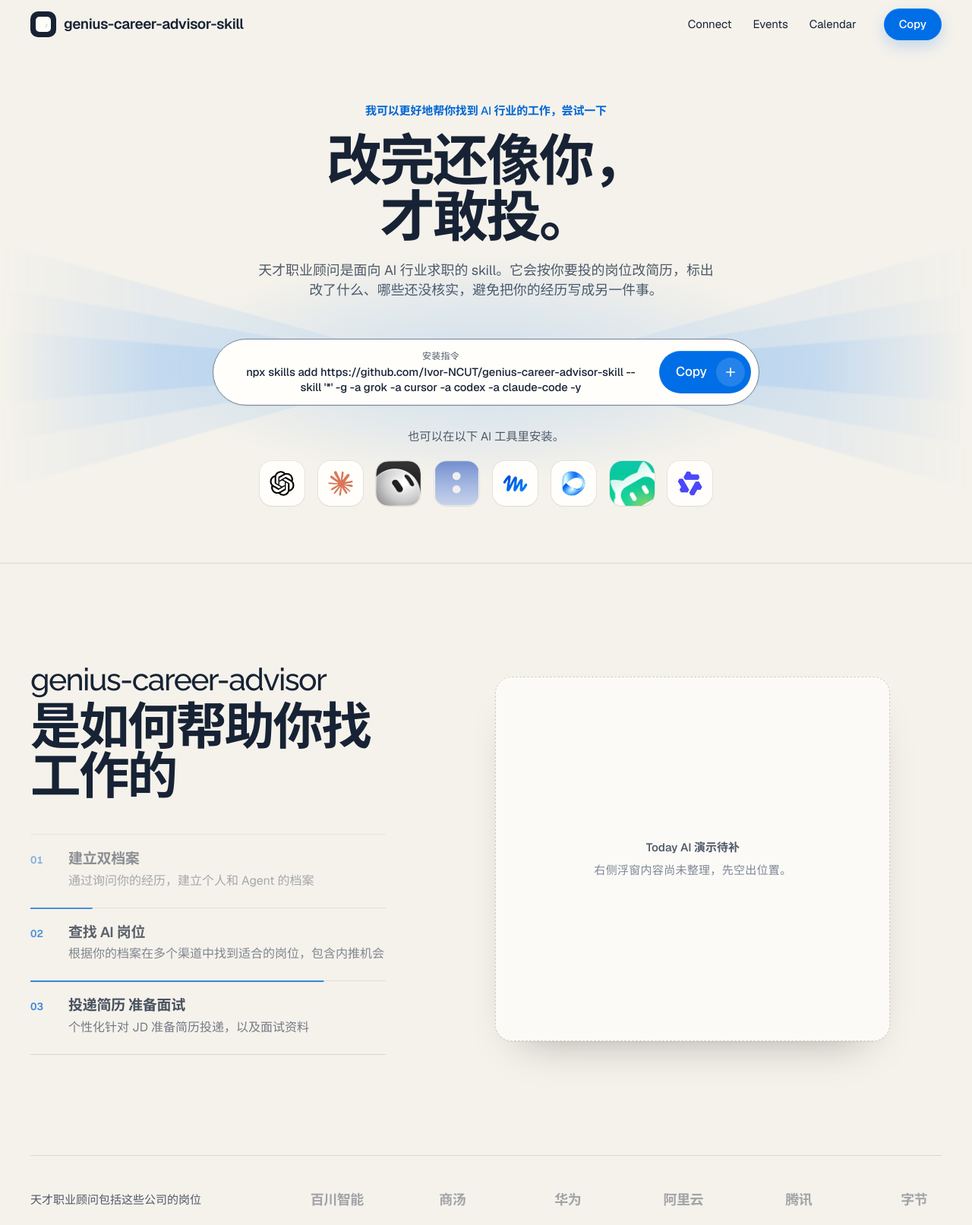
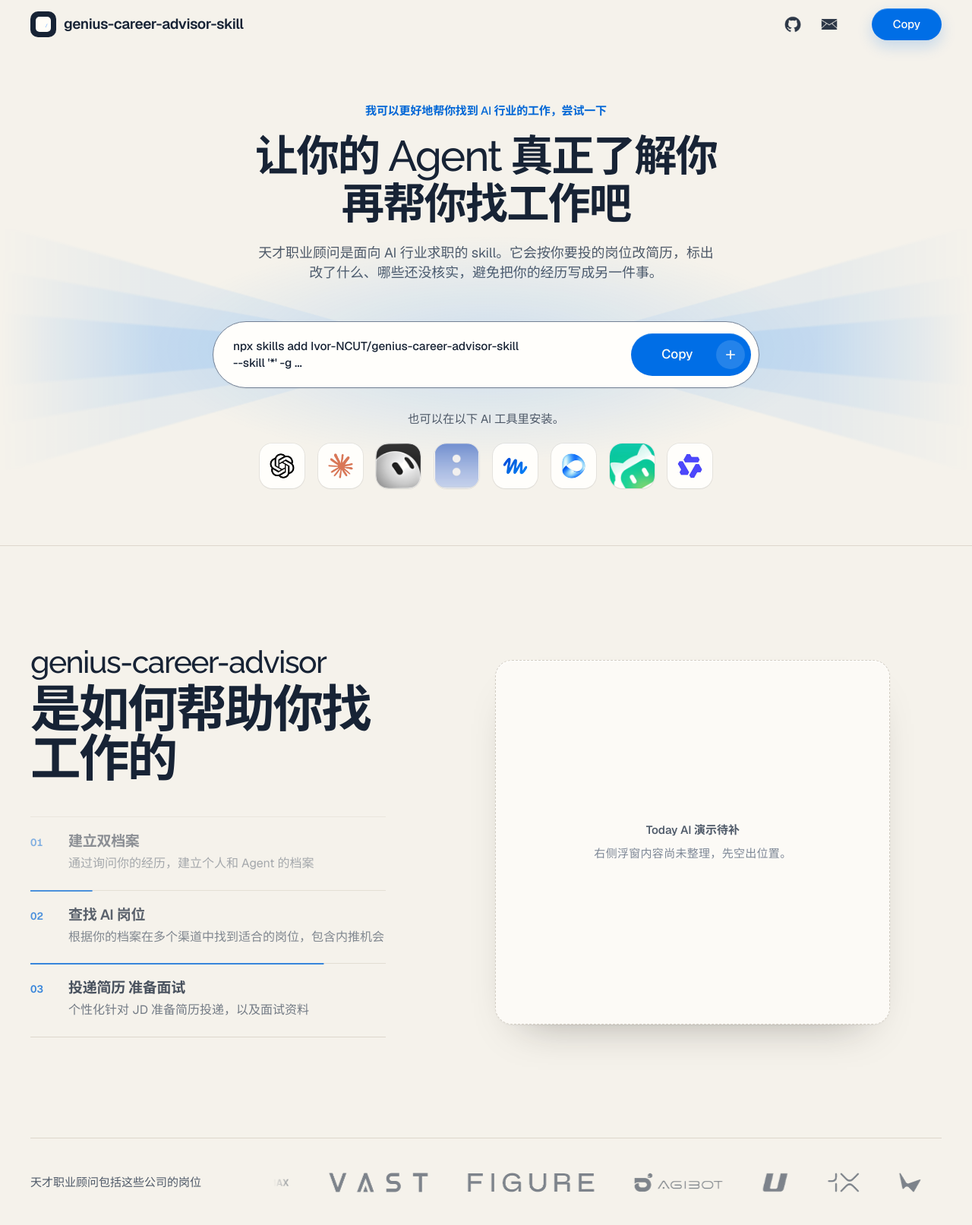
Before and after one commit to Ivor-NCUT/genius-career-advisor-skill, a plain HTML site: page index.html in a window 1280 px wide. Shown: the top 1613 px of the page at 76% size. Drawn offline with Linux system fonts and the light colour scheme.

Commit message:
Update landing: new hero slogan, official company marks, header icons, typewriter install command

```diff
--- a/index.html
+++ b/index.html
@@ -3,7 +3,7 @@
 <head>
   <meta charset="utf-8" />
   <meta name="viewport" content="width=device-width, initial-scale=1" />
-  <title>天才职业顾问 — 改完还像你，才敢投</title>
+  <title>天才职业顾问 — 让你的 Agent 真正了解你再帮你找工作吧</title>
   <meta name="description" content="天才职业顾问是面向 AI 行业求职的 skill。它会按你要投的岗位改简历，标出改了什么、哪些还没核实，避免把你的经历写成另一件事。" />
   <link rel="stylesheet" href="styles.css" />
 </head>
@@ -15,10 +15,13 @@
           <span class="brand-mark"><svg viewBox="0 0 32 32" aria-hidden="true"><rect width="32" height="32" rx="8" fill="currentColor"/><path fill="#fffdf8" d="M9 10.5h9.5a3.5 3.5 0 0 1 0 7H13v4.2H9V10.5zm4 3.2h4.2a1.3 1.3 0 1 0 0-2.6H13v2.6z"/><path fill="#7eb6ff" d="M20.2 22.2 24 14.8l.9.5-3.8 7.4z"/></svg></span>
           <span class="brand-name">genius-career-advisor-skill</span>
         </a>
-        <nav class="nav-links" aria-label="主导航">
-          <a href="https://github.com/Ivor-NCUT/genius-career-advisor-skill" target="_blank" rel="noopener">Connect</a>
-          <a href="#">Events</a>
-          <a href="#">Calendar</a>
+        <nav class="nav-links nav-icons" aria-label="主导航">
+          <a class="nav-icon" href="https://github.com/Ivor-NCUT/genius-career-advisor-skill" target="_blank" rel="noopener" aria-label="GitHub">
+            <img src="assets/nav/github.png" width="128" height="128" alt="" />
+          </a>
+          <a class="nav-icon" href="mailto:hiring@aimanziyi.vip" aria-label="联系我们">
+            <img src="assets/nav/email.png" width="128" height="128" alt="" />
+          </a>
         </nav>
         <button type="button" class="nav-cta" data-copy>Copy</button>
       </div>
@@ -30,8 +33,8 @@
           <div class="hero-head">
             <p class="kicker">我可以更好地帮你找到 AI 行业的工作，尝试一下</p>
             <h1 class="hero-title" id="hero-title">
-              <span class="ln"><span>改完还像你，</span></span>
-              <span class="ln"><span>才敢投。</span></span>
+              <span class="ln"><span>让你的 Agent 真正了解你</span></span>
+              <span class="ln"><span>再帮你找工作吧</span></span>
             </h1>
             <p class="hero-def">天才职业顾问是面向 AI 行业求职的 skill。它会按你要投的岗位改简历，标出改了什么、哪些还没核实，避免把你的经历写成另一件事。</p>
           </div>
@@ -42,7 +45,9 @@
               <div class="composer" id="composer" data-position="hero" role="group" aria-label="安装指令">
           <div class="composer-main">
           <span class="composer-prefix">安装指令</span>
-          <div class="composer-text" title="npx skills add https://github.com/Ivor-NCUT/genius-career-advisor-skill --skill '*' -g -a grok -a cursor -a codex -a claude-code -y">npx skills add https://github.com/Ivor-NCUT/genius-career-advisor-skill --skill '*' -g -a grok -a cursor -a codex -a claude-code -y</div>
+          <div class="composer-text" title="npx skills add https://github.com/Ivor-NCUT/genius-career-advisor-skill --skill '*' -g -a grok -a cursor -a codex -a claude-code -y">
+            <span class="composer-typed"></span><span class="composer-caret" aria-hidden="true"></span>
+          </div>
           </div>
           <button type="button" class="composer-btn" data-copy aria-label="复制安装指令">
             <span class="composer-btn-label">Copy</span>
@@ -169,41 +174,34 @@
           <div class="logos">
             <p class="logos-lede">天才职业顾问包括这些公司的岗位</p>
             <div class="logo-viewport">
-              <div class="logo-marquee" tabindex="0" aria-label="岗位相关公司名称滚动展示">
+              <div class="logo-marquee" tabindex="0" aria-label="相关公司商标滚动展示">
                 <div class="logo-track">
-                  <div class="logo-group"><span class="logo-word">月之暗面</span>
-            <span class="logo-word">智谱</span>
-            <span class="logo-word is-en">MiniMax</span>
-            <span class="logo-word is-en">Vast</span>
-            <span class="logo-word">百川智能</span>
-            <span class="logo-word">商汤</span>
-            <span class="logo-word">华为</span>
-            <span class="logo-word">阿里云</span>
-            <span class="logo-word">腾讯</span>
-            <span class="logo-word">字节</span>
-            <span class="logo-word is-en">Kimi</span>
-            <span class="logo-word is-en">Zhipu</span>
-            <span class="logo-word">具身智能</span>
-            <span class="logo-word">世界模型</span>
-            <span class="logo-word is-en">Person</span>
-            <span class="logo-word is-en">Agent</span></div>
-                  <div class="logo-group" aria-hidden="true"><span class="logo-word">月之暗面</span>
-            <span class="logo-word">智谱</span>
-            <span class="logo-word is-en">MiniMax</span>
-            <span class="logo-word is-en">Vast</span>
-            <span class="logo-word">百川智能</span>
-            <span class="logo-word">商汤</span>
-            <span class="logo-word">华为</span>
-            <span class="logo-word">阿里云</span>
-            <span class="logo-word">腾讯</span>
-            <span class="logo-word">字节</span>
-            <span class="logo-word is-en">Kimi</span>
-            <span class="logo-word is-en">Zhipu</span>
-            <span class="logo-word">具身智能</span>
-            <span class="logo-word">世界模型</span>
-            <span class="logo-word is-en">Person</span>
-            <span class="logo-word is-en">Agent</span></div>
+                  <div class="logo-group">
+            <span class="logo-mark"><img src="assets/companies/kimi.png" alt="Kimi 月之暗面" height="96" /></span>
+            <span class="logo-mark"><img src="assets/companies/zhipu.png" alt="智谱" height="96" /></span>
+            <span class="logo-mark"><img src="assets/companies/minimax.png" alt="MiniMax" height="96" /></span>
+            <span class="logo-mark"><img src="assets/companies/vast.png" alt="VAST" height="96" /></span>
+            <span class="logo-mark"><img src="assets/companies/figure.png" alt="Figure" height="96" /></span>
+            <span class="logo-mark"><img src="assets/companies/agibot.png" alt="AgiBot 智元" height="96" /></span>
+            <span class="logo-mark"><img src="assets/companies/unitree.png" alt="Unitree 宇树" height="96" /></span>
+            <span class="logo-mark"><img src="assets/companies/onex.png" alt="1X" height="96" /></span>
+            <span class="logo-mark"><img src="assets/companies/worldlabs.png" alt="World Labs" height="96" /></span>
+            <span class="logo-mark"><img src="assets/companies/rabbit.png" alt="rabbit" height="96" /></span>
+                  </div>
+                  <div class="logo-group" aria-hidden="true">
+            <span class="logo-mark"><img src="assets/companies/kimi.png" alt="Kimi 月之暗面" height="96" /></span>
+            <span class="logo-mark"><img src="assets/companies/zhipu.png" alt="智谱" height="96" /></span>
+            <span class="logo-mark"><img src="assets/companies/minimax.png" alt="MiniMax" height="96" /></span>
+            <span class="logo-mark"><img src="assets/companies/vast.png" alt="VAST" height="96" /></span>
+            <span class="logo-mark"><img src="assets/companies/figure.png" alt="Figure" height="96" /></span>
+            <span class="logo-mark"><img src="assets/companies/agibot.png" alt="AgiBot 智元" height="96" /></span>
+            <span class="logo-mark"><img src="assets/companies/unitree.png" alt="Unitree 宇树" height="96" /></span>
+            <span class="logo-mark"><img src="assets/companies/onex.png" alt="1X" height="96" /></span>
+            <span class="logo-mark"><img src="assets/companies/worldlabs.png" alt="World Labs" height="96" /></span>
+            <span class="logo-mark"><img src="assets/companies/rabbit.png" alt="rabbit" height="96" /></span>
+                  </div>
                 </div>
+              </div>
               </div>
             </div>
           </div>
@@ -722,8 +720,9 @@
         </div>
         <div class="foot-col">
           <h3>关注</h3>
-          <a href="#">小红书</a>
-          <a href="#">微信</a>
+          <a href="https://www.xiaohongshu.com/user/profile/687d02d2000000001b02299f?xsec_token=YBA0YrCKdgMKFVh4WhEuNikZ-92KOybsK4Ix4PGqwj5w0=&amp;xsec_source=app_share&amp;xhsshare=CopyLink&amp;shareRedId=ODo2M0Y2OUI2NzUyOTgwNjZJOTc7PD09&amp;apptime=1787317677&amp;share_id=91758d3cd4c0421ab0763ffef0575c74" target="_blank" rel="noopener">小红书</a>
+          <button type="button" class="foot-copy" data-copy-wechat>微信</button>
+          <a href="https://m.okjike.com/users/5e6497e7-a69f-422b-af6e-baf0fc07b512?ref=PROFILE_CARD&amp;utm_source=user_card" target="_blank" rel="noopener">即刻</a>
         </div>
         <div class="foot-col">
           <h3>联系</h3>
--- a/main.js
+++ b/main.js
@@ -2,13 +2,12 @@
   const CMD = "npx skills add https://github.com/Ivor-NCUT/genius-career-advisor-skill --skill '*' -g -a grok -a cursor -a codex -a claude-code -y";
 
   /* ---------- Copy ---------- */
-  const copied = new Set();
-  async function copyCommand(btn) {
+  async function writeClipboard(text) {
     try {
-      await navigator.clipboard.writeText(CMD);
+      await navigator.clipboard.writeText(text);
     } catch {
       const ta = document.createElement("textarea");
-      ta.value = CMD;
+      ta.value = text;
       ta.setAttribute("readonly", "");
       ta.style.position = "fixed";
       ta.style.left = "-9999px";
@@ -17,14 +16,17 @@
       document.execCommand("copy");
       ta.remove();
     }
+  }
+  async function copyCommand(btn) {
+    await writeClipboard(CMD);
     const targets = [btn, ...document.querySelectorAll("[data-copy]")].filter(Boolean);
     targets.forEach((el) => {
       el.classList.add("is-copied");
       if (el.matches(".composer-btn")) {
         const label = el.querySelector(".composer-btn-label");
-        if (label) label.textContent = "已复制";
+        if (label) label.textContent = "copied";
       } else if (el.matches(".nav-cta")) {
-        el.textContent = "已复制";
+        el.textContent = "copied";
       }
     });
     clearTimeout(copyCommand._t);
@@ -46,6 +48,33 @@
       copyCommand(el);
     });
   });
+  document.querySelectorAll("[data-copy-wechat]").forEach((el) => {
+    el.addEventListener("click", async () => {
+      await writeClipboard("FH01xy");
+      const prev = el.textContent;
+      el.textContent = "copied";
+      clearTimeout(el._t);
+      el._t = setTimeout(() => { el.textContent = prev; }, 1800);
+    });
+  });
+
+  /* ---------- Install command typewriter ---------- */
+  const DISPLAY_CMD = "npx skills add Ivor-NCUT/genius-career-advisor-skill\n--skill '*' -g ...";
+  const typedEl = document.querySelector(".composer-typed");
+  if (typedEl) {
+    const text = DISPLAY_CMD.replace("\\n", "\n");
+    let i = 0;
+    const tick = () => {
+      if (i <= text.length) {
+        typedEl.textContent = text.slice(0, i);
+        i += 1;
+        const ch = text[i - 2];
+        const delay = ch === "\n" ? 280 : ch === " " ? 36 : 28;
+        setTimeout(tick, delay);
+      }
+    };
+    setTimeout(tick, 400);
+  }
 
   /* ---------- Sticky header ---------- */
   const nav = document.getElementById("nav-bar");
--- a/styles.css
+++ b/styles.css
@@ -149,7 +149,7 @@ img, svg { display: block; }
 }
 .brand-mark svg { width: 20px; height: 20px; }
 .brand-name { white-space: nowrap; }
-.nav-links { display: flex; gap: 28px; }
+.nav-links { display: flex; align-items: center; gap: 28px; }
 .nav-links a {
   display: inline-flex;
   align-items: center;
@@ -160,12 +160,27 @@ img, svg { display: block; }
   transition: color .2s;
 }
 .nav-links a:hover { color: var(--connector); }
+.nav-links.nav-icons { gap: 8px; }
+.nav-icon {
+  display: grid !important;
+  place-items: center;
+  width: 40px;
+  height: 40px;
+  min-height: 40px;
+  border-radius: 10px;
+  color: var(--ink);
+  opacity: .9;
+  transition: opacity .2s, background-color .2s;
+}
+.nav-icon:hover { opacity: 1; background: #1723350d; color: var(--ink); }
+.nav-icon img { width: 22px; height: 22px; object-fit: contain; display: block; }
 .nav-cta {
   display: inline-flex;
   align-items: center;
   justify-content: center;
   gap: 8px;
   height: 42px;
+  min-width: 92px;
   padding: 0 20px;
   border-radius: 999px;
   background: var(--blue);
@@ -173,10 +188,9 @@ img, svg { display: block; }
   font-size: 15px;
   font-weight: 500;
   box-shadow: inset 0 1px #ffffff3d, 0 8px 20px #006ee633;
-  transition: transform .25s var(--ease-out), background-color .2s;
+  transition: background-color .2s;
 }
-.nav-cta:hover { transform: translateY(-1px); background: var(--blue-hover); }
-.nav-cta.is-copied { background: #23643c; }
+.nav-cta:hover { background: var(--blue-hover); }
 
 /* ---------- Hero ---------- */
 .hero {
@@ -198,11 +212,11 @@ img, svg { display: block; }
 .hero-title {
   margin-top: 18px;
   font-family: var(--display);
-  font-size: clamp(46px, 5.7vw, 82px);
+  font-size: clamp(36px, 4.4vw, 68px);
   font-weight: 500;
-  line-height: 1.02;
-  letter-spacing: -.04em;
-  word-spacing: .08em;
+  line-height: 1.12;
+  letter-spacing: -.035em;
+  text-align: center;
 }
 .hero-title .ln {
   display: block;
@@ -297,7 +311,7 @@ img, svg { display: block; }
   display: flex;
   flex: 1;
   align-items: center;
-  justify-content: center;
+  justify-content: flex-start;
   gap: 10px;
   min-width: 0;
   overflow: hidden;
@@ -308,31 +322,45 @@ img, svg { display: block; }
   box-shadow: 0 0 0 7px rgb(var(--glow) / .1), 0 46px 86px -46px rgb(var(--shadow-rgb) / .7);
 }
 .composer-prefix {
-  flex: 0 0 auto;
-  max-width: 200px;
-  overflow: hidden;
-  color: var(--muted-ink);
-  font-size: clamp(15px, 1.55vw, 20px);
-  white-space: nowrap;
-  transition: opacity .18s ease, max-width .24s ease;
+  display: none;
 }
 .composer-text {
-  flex: 0 1 auto;
+  flex: 1 1 auto;
   min-width: 0;
   overflow: hidden;
   color: var(--ink);
-  font-size: clamp(15px, 1.55vw, 20px);
+  font-size: clamp(14px, 1.25vw, 17px);
   font-weight: 500;
   font-variant-ligatures: none;
-  white-space: nowrap;
-  text-overflow: ellipsis;
-  text-align: center;
+  text-align: left;
+  line-height: 1.45;
+}
+.composer-typed {
+  display: block;
+  white-space: pre;
+  text-align: left;
+}
+.composer-typed::after {
+  content: "";
+  display: inline-block;
+  width: 1.5px;
+  height: 1em;
+  margin-left: 1px;
+  background: var(--ink);
+  vertical-align: -0.12em;
+  animation: caretBlink 1s steps(1) infinite;
+}
+.composer-caret { display: none; }
+@keyframes caretBlink {
+  0%, 49% { opacity: 1; }
+  50%, 100% { opacity: 0; }
 }
 .composer-btn {
   display: inline-flex;
   flex: none;
   align-items: center;
   height: 56px;
+  min-width: 132px;
   padding: 0 8px 0 22px;
   background: var(--blue);
   color: var(--on-accent);
@@ -344,12 +372,12 @@ img, svg { display: block; }
 }
 .composer:hover .composer-btn,
 .composer:focus-within .composer-btn,
-.composer-btn:hover { background: var(--blue-hover); }
+.composer-btn:hover,
 .composer-btn.is-copied,
 .composer:hover .composer-btn.is-copied,
 .composer:focus-within .composer-btn.is-copied,
-.composer-btn.is-copied:hover { background: #23643c; }
-.composer-btn-label { white-space: nowrap; }
+.composer-btn.is-copied:hover { background: var(--blue-hover); }
+.composer-btn-label { white-space: nowrap; min-width: 4.6em; }
 .composer-ico {
   display: grid;
   width: 38px;
@@ -383,29 +411,9 @@ img, svg { display: block; }
   opacity: 0;
   overflow: hidden;
 }
-.composer[data-position="hero"] .composer-main,
-.composer[data-position="final"] .composer-main {
-  flex-direction: column;
-  gap: 2px;
-  padding-inline: 4px;
-}
 .composer[data-position="hero"] .composer-text,
 .composer[data-position="final"] .composer-text {
-  white-space: normal;
-  overflow: hidden;
-  text-overflow: unset;
-  display: -webkit-box;
-  -webkit-line-clamp: 2;
-  -webkit-box-orient: vertical;
-  word-break: break-word;
-  font-size: clamp(13px, 1.15vw, 16px);
-  line-height: 1.35;
-  text-align: center;
-}
-.composer[data-position="hero"] .composer-prefix,
-.composer[data-position="final"] .composer-prefix {
-  font-size: 12px;
-  letter-spacing: .02em;
+  font-size: clamp(13px, 1.2vw, 16px);
 }
 .composer[data-position="dock"] .composer-text { font-size: 17px; }
 .composer[data-position="dock"] .composer-btn {
@@ -697,27 +705,27 @@ img, svg { display: block; }
   display: flex;
   flex: none;
   align-items: center;
-  gap: 40px;
-  padding-right: 40px;
+  gap: 52px;
+  padding-right: 52px;
 }
 .logo-marquee:hover .logo-track,
 .logo-marquee:focus-within .logo-track { animation-play-state: paused; }
-.logo-word {
+.logo-mark {
   flex: none;
-  display: grid;
-  place-items: center;
-  min-width: 112px;
+  display: flex;
+  align-items: center;
   height: 44px;
-  color: #5c6570;
-  font-family: var(--display);
-  font-size: 18px;
-  font-weight: 500;
-  letter-spacing: -.03em;
-  opacity: .55;
-  white-space: nowrap;
   user-select: none;
 }
-.logo-word.is-en { font-family: var(--display); font-size: 17px; letter-spacing: .04em; text-transform: uppercase; }
+.logo-mark img {
+  display: block;
+  height: 26px;
+  width: auto;
+  max-width: 168px;
+  object-fit: contain;
+  object-position: center left;
+  opacity: .78;
+}
 
 .answer {
   padding-block: clamp(64px, 8vw, 120px);
@@ -1072,8 +1080,19 @@ img, svg { display: block; }
 .foot-tag { margin: 12px 0 0; color: var(--muted-ink); font-size: 15px; }
 .foot-col { display: grid; align-content: start; gap: 10px; font-size: 15px; }
 .foot-col h3 { margin: 0 0 4px; color: var(--muted-ink); font-size: 13px; font-weight: 400; }
-.foot-col a { color: var(--ink); text-decoration: none; }
-.foot-col a:hover { text-decoration: underline; text-underline-offset: 5px; }
+.foot-col a,
+.foot-col .foot-copy {
+  color: var(--ink);
+  text-decoration: none;
+  background: none;
+  border: 0;
+  padding: 0;
+  font: inherit;
+  text-align: left;
+  cursor: pointer;
+}
+.foot-col a:hover,
+.foot-col .foot-copy:hover { text-decoration: underline; text-underline-offset: 5px; }
 .foot-legal {
   display: flex;
   flex-wrap: wrap;
@@ -1142,7 +1161,7 @@ img, svg { display: block; }
   .nav { height: 56px; }
   .brand { font-size: 15px; gap: 7px; }
   .hero { padding-top: 0; padding-bottom: 36px; }
-  .hero-title { font-size: clamp(32px, 10vw, 46px); letter-spacing: -.03em; }
+  .hero-title { font-size: clamp(28px, 8vw, 38px); letter-spacing: -.03em; text-align: center; }
   .sec, .quotes { padding-block: 60px; }
   .h2, .quotes-head .h2 { font-size: clamp(36px, 10vw, 48px); line-height: 1.04; }
   .logos {
```
Also changed, not shown: assets/companies/agibot.png (added), assets/companies/figure.png (added), assets/companies/kimi.png (added), assets/companies/minimax.png (added), assets/companies/onex.png (added), assets/companies/rabbit.png (added), assets/companies/unitree.png (added), assets/companies/vast.png (added), assets/companies/worldlabs.png (added), assets/companies/zhipu.png (added), assets/nav/email.png (added), assets/nav/github.png (added).
